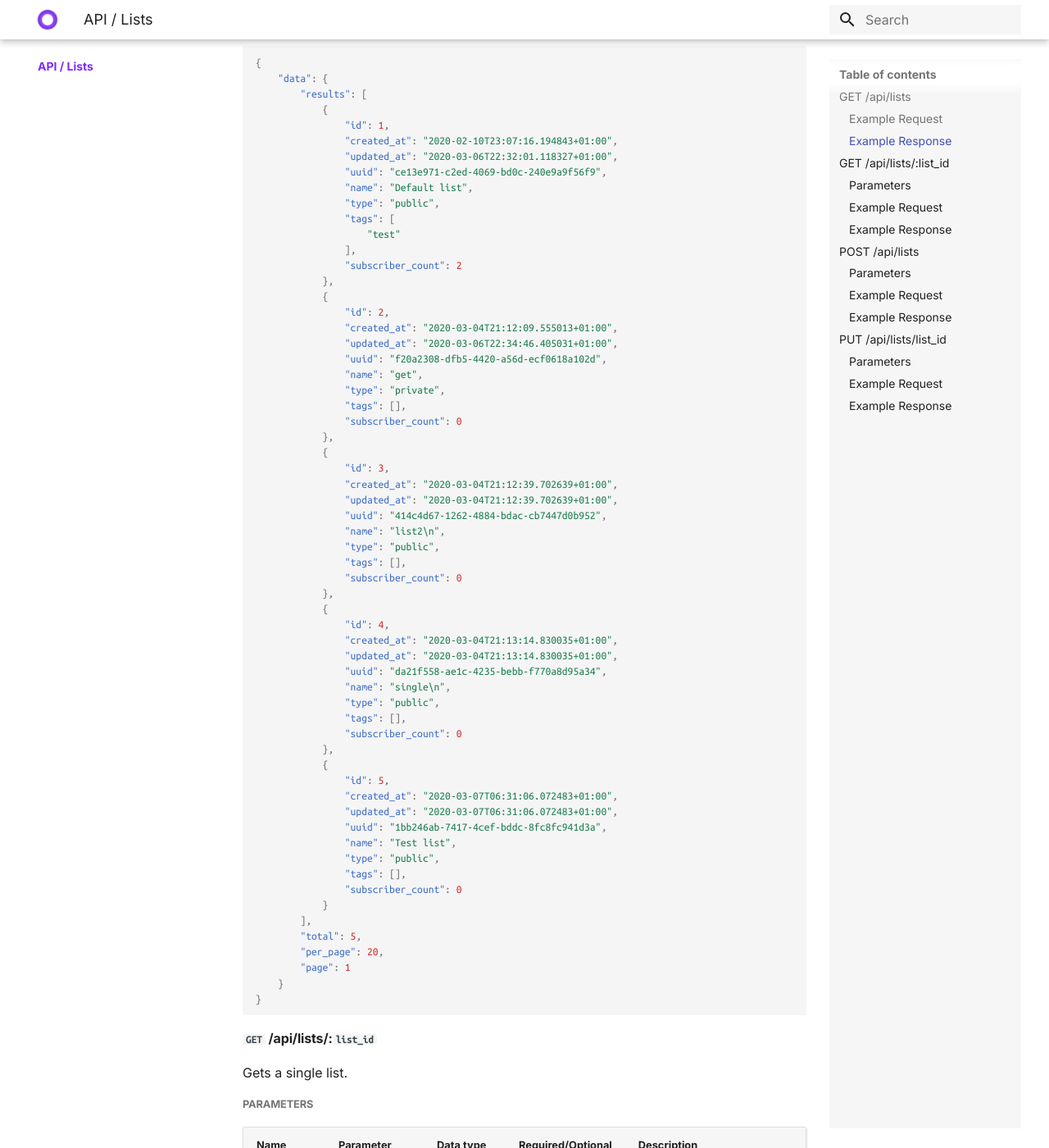
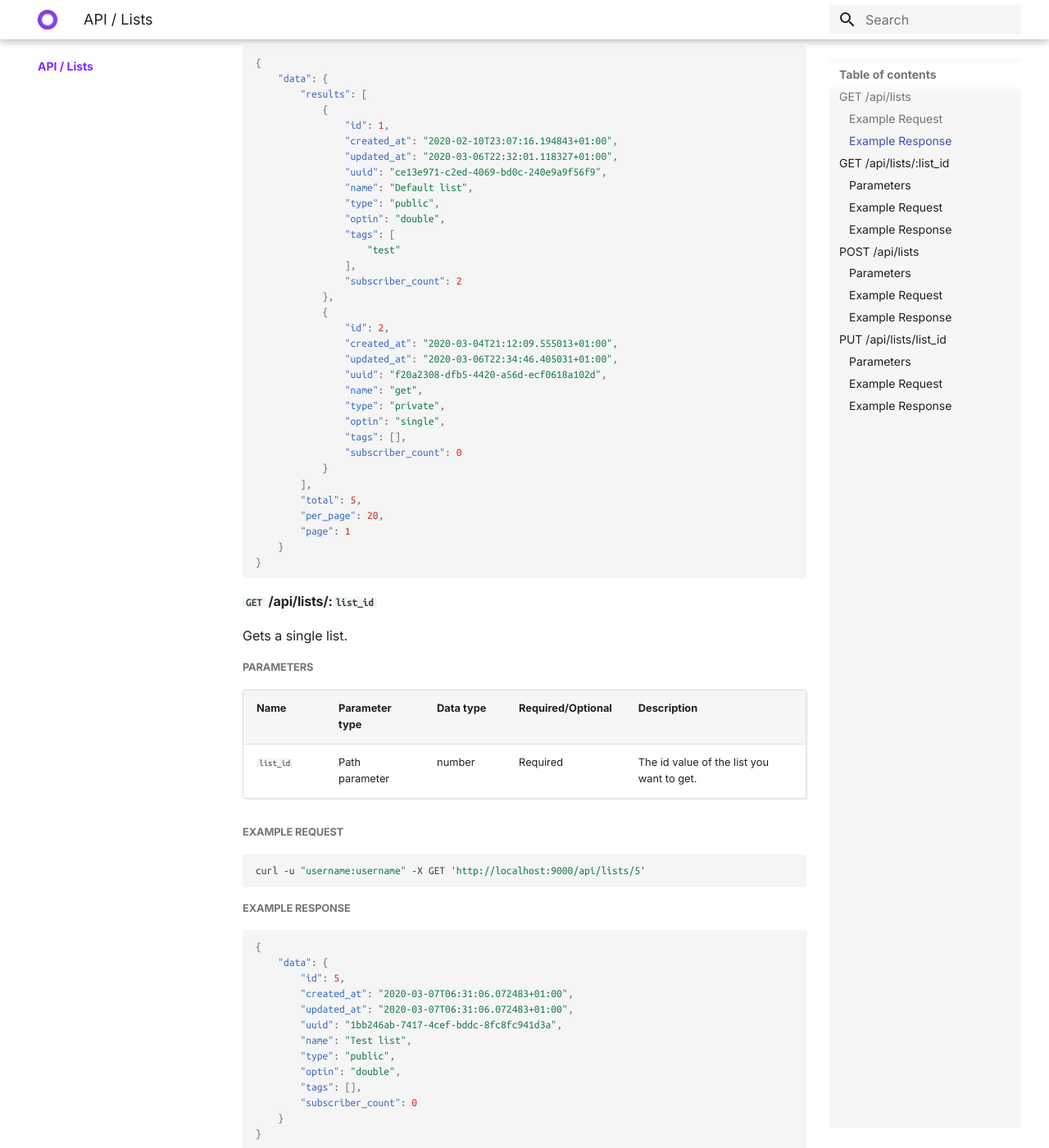
Before and after one commit to knadh/listmonk-site, an MkDocs documentation site: the page built from docs/docs/apis/lists.md, in a window 1280 px wide and 1400 px high, scrolled down 710 px. Shown: the whole window at 82% size. Built offline with MkDocs 1.6.1 and Material for MkDocs 9.7.7, drawn with Linux system fonts in a browser that asks for light colours; old or Windows-style settings are respelled for this version of MkDocs; some of the changed text lies outside the part shown.

Commit message:
Document 'optin' field in list APIs

````diff
--- a/docs/docs/apis/lists.md
+++ b/docs/docs/apis/lists.md
@@ -28,6 +28,7 @@ curl -u "username:username" -X GET 'http://localhost:9000/api/lists'
                 "uuid": "ce13e971-c2ed-4069-bd0c-240e9a9f56f9",
                 "name": "Default list",
                 "type": "public",
+                "optin": "double",
                 "tags": [
                     "test"
                 ],
@@ -40,36 +41,7 @@ curl -u "username:username" -X GET 'http://localhost:9000/api/lists'
                 "uuid": "f20a2308-dfb5-4420-a56d-ecf0618a102d",
                 "name": "get",
                 "type": "private",
-                "tags": [],
-                "subscriber_count": 0
-            },
-            {
-                "id": 3,
-                "created_at": "2020-03-04T21:12:39.702639+01:00",
-                "updated_at": "2020-03-04T21:12:39.702639+01:00",
-                "uuid": "414c4d67-1262-4884-bdac-cb7447d0b952",
-                "name": "list2\n",
-                "type": "public",
-                "tags": [],
-                "subscriber_count": 0
-            },
-            {
-                "id": 4,
-                "created_at": "2020-03-04T21:13:14.830035+01:00",
-                "updated_at": "2020-03-04T21:13:14.830035+01:00",
-                "uuid": "da21f558-ae1c-4235-bebb-f770a8d95a34",
-                "name": "single\n",
-                "type": "public",
-                "tags": [],
-                "subscriber_count": 0
-            },
-            {
-                "id": 5,
-                "created_at": "2020-03-07T06:31:06.072483+01:00",
-                "updated_at": "2020-03-07T06:31:06.072483+01:00",
-                "uuid": "1bb246ab-7417-4cef-bddc-8fc8fc941d3a",
-                "name": "Test list",
-                "type": "public",
+                "optin": "single",
                 "tags": [],
                 "subscriber_count": 0
             }
@@ -104,6 +76,7 @@ curl -u "username:username" -X GET 'http://localhost:9000/api/lists/5'
         "uuid": "1bb246ab-7417-4cef-bddc-8fc8fc941d3a",
         "name": "Test list",
         "type": "public",
+        "optin": "double",
         "tags": [],
         "subscriber_count": 0
     }
@@ -118,6 +91,7 @@ Name    | Parameter type  | Data type   | Required/Optional  | Description
 --------|-----------------|-------------|--------------------|----------------
 name    | Request body    | string      | Required           | The new list name.
 type    | Request body    | string      | Required           | List type, can be set to Private or Public.
+optin   | Request body    | string      | Required           | `single` or `double` optin.
 
 ##### Example Request
 ``` shell
@@ -150,13 +124,13 @@ Name      |  Parameter type    | Data type    | Required/Optional     | Descript
 `list_id`   | Path parameter     | number       | Required              | The id of the list to be modified.
 name      | Request body       | string       | Optional              | The name which the old name will be modified to.
 type      | Request body       | string       | Optional              | List type, can be set to Private or Public.
-
+optin     | Request body    | string      | Optional           | `single` or `double` optin.
 
 ##### Example Request
 ```shell
 curl -u "username:username" -X PUT 'http://localhost:9000/api/lists/5' \
 --form 'name=modified test list' \
---form 'Type=private'
+--form 'type=private'
 ```
 
 ##### Example Response
@@ -169,6 +143,7 @@ curl -u "username:username" -X PUT 'http://localhost:9000/api/lists/5' \
         "uuid": "1bb246ab-7417-4cef-bddc-8fc8fc941d3a",
         "name": "modified test list",
         "type": "private",
+        "optin": "single",
         "tags": [],
         "subscriber_count": 0
     }
````
